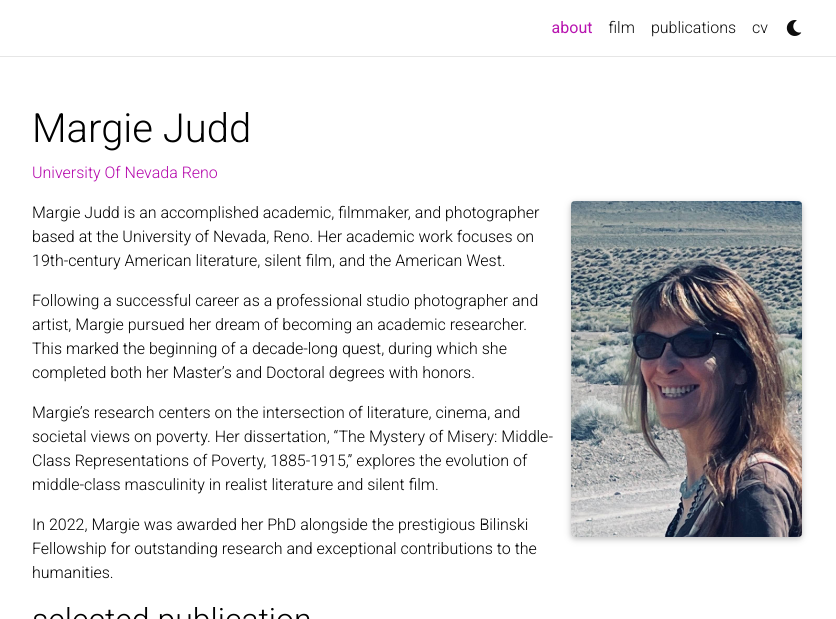
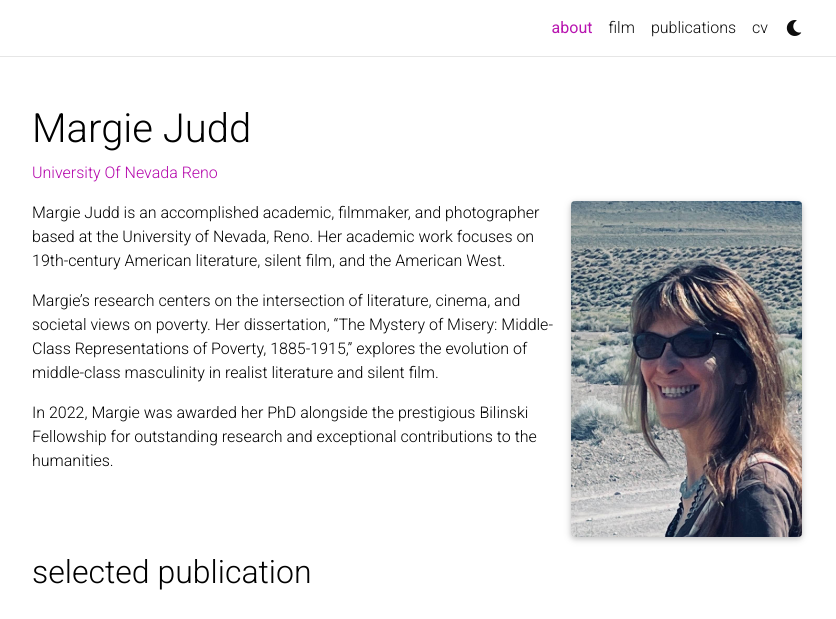
Before and after one commit to bigsky77/margie-website, a Jekyll site: the page built from _pages/about.md, in a window 1280 px wide and 937 px high, cut to the strip 0-619 px from the top of the window. Shown: the whole strip, without its empty margins (223-1059 px from the left). Built offline with Jekyll 4.4.1, drawn with Linux system fonts in a browser that asks for light colours; full-size pictures stand in for the smaller copies a plugin makes; comment, search, counter and statistics services are not loaded; a style sheet for code colours, icons or effects is not loaded.

Commit message:
edit about

```diff
--- a/_pages/about.md
+++ b/_pages/about.md
@@ -17,8 +17,6 @@ social: true  # includes social icons at the bottom of the page
 
 Margie Judd is an accomplished academic, filmmaker, and photographer based at the University of Nevada, Reno. Her academic work focuses on 19th-century American literature, silent film, and the American West.
 
-Following a successful career as a professional studio photographer and artist, Margie pursued her dream of becoming an academic researcher. This marked the beginning of a decade-long quest, during which she completed both her Master's and Doctoral degrees with honors.
-
 Margie's research centers on the intersection of literature, cinema, and societal views on poverty. Her dissertation, “The Mystery of Misery: Middle-Class Representations of Poverty, 1885-1915,” explores the evolution of middle-class masculinity in realist literature and silent film.
 
 In 2022, Margie was awarded her PhD alongside the prestigious Bilinski Fellowship for outstanding research and exceptional contributions to the humanities.
```
